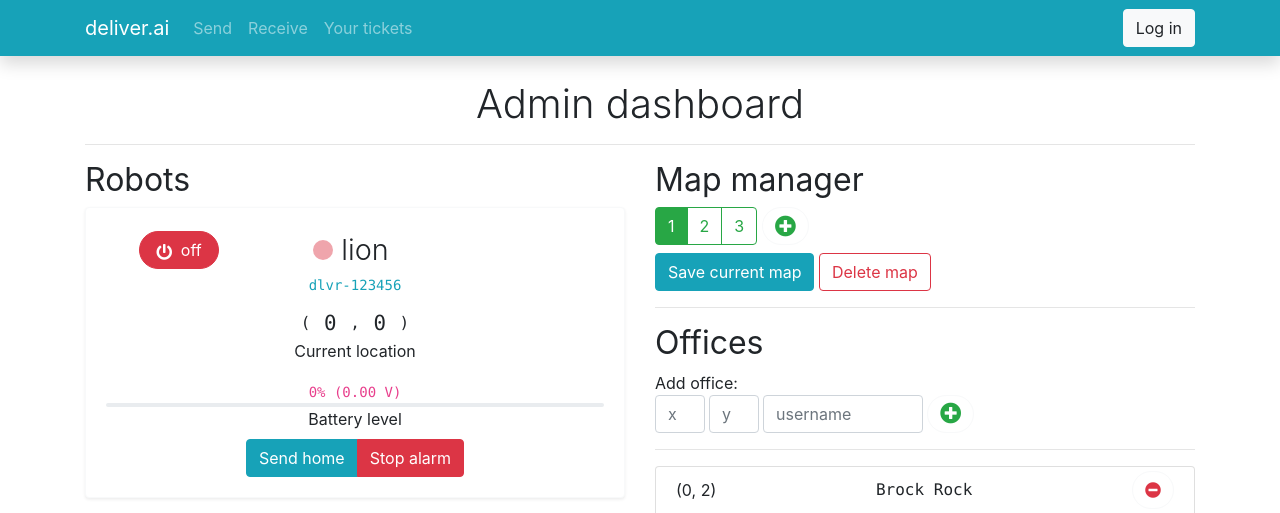
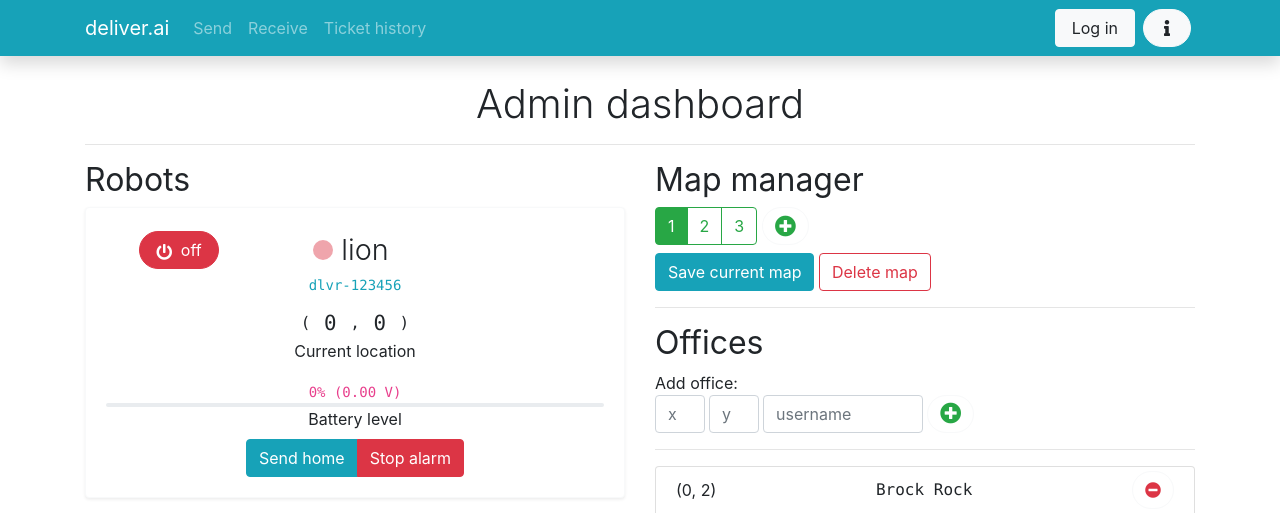
Before and after one commit to JMaio/deliver.ai, a Flask app: page /admin/ in a window 1280 px wide. Shown: the top 513 px of the page. Run offline with Flask 2, Linux system fonts and the light colour scheme; data that the repository does not hold is empty; some libraries are stand-ins or nearby versions.

Commit message:
add info button to base template

```diff
--- a/flask_app/templates/base.html
+++ b/flask_app/templates/base.html
@@ -5,7 +5,7 @@
 {% set navigation_bar = [
     (url_for('send'), 'send', 'Send'),
     (url_for('receive'), 'receive', 'Receive'),
-    (url_for('history'), 'history', 'Your tickets'),
+    (url_for('history'), 'history', 'Ticket history'),
 ] -%}
 {#    ('/about/', 'about', 'About'),#}
 {#    ('/help/', 'help', 'Help')#}
@@ -38,7 +38,7 @@
             </button>
 
             <div class="collapse navbar-collapse" id="navbarText">
-                <ul class="navbar-nav mr-auto">
+                <ul class="navbar-nav mr-auto mb-sm-0 mb-2">
                     {% for href, id, caption in navigation_bar %}
                         <li class="nav-item {% if id == active_page %} active{% endif %}">
                             <a class="nav-link"
@@ -49,9 +49,9 @@
 
                 {#                {% set username = user.username|default('ash.ketchum') %}#}
                 {#                     TODO update this to match request data / cookie / session with user#}
-                <div class="btn-group" role="group"
+                <div class="btn-group rounded-pill mx-1" role="group"
                      aria-label="Authentication buttons">
-                    <a class="btn btn-light"
+                    <a class="btn btn-light px-3"
                             {% if current_user.is_authenticated %}
                        href="/user/{{ current_user.username }}"
                             {% else %}
@@ -66,6 +66,11 @@
                         </a>
                         {# <button type="button" class="btn btn-secondary">Right</button>#}
                     {% endif %}
+                </div>
+                <div class="btn-group mx-1">
+                    <a href="" class="btn btn-light rounded-pill">
+                        <i class="fas fa-info px-2"></i>
+                    </a>
                 </div>
             </div>
         </div>
```
